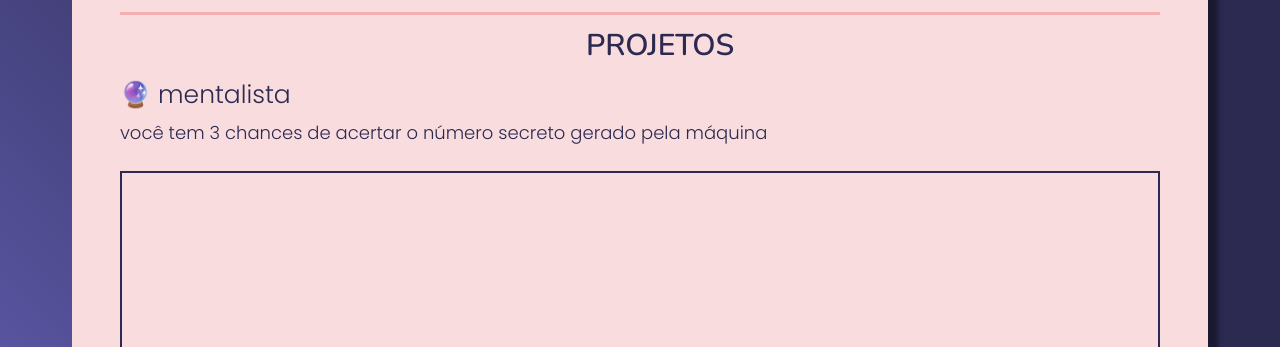
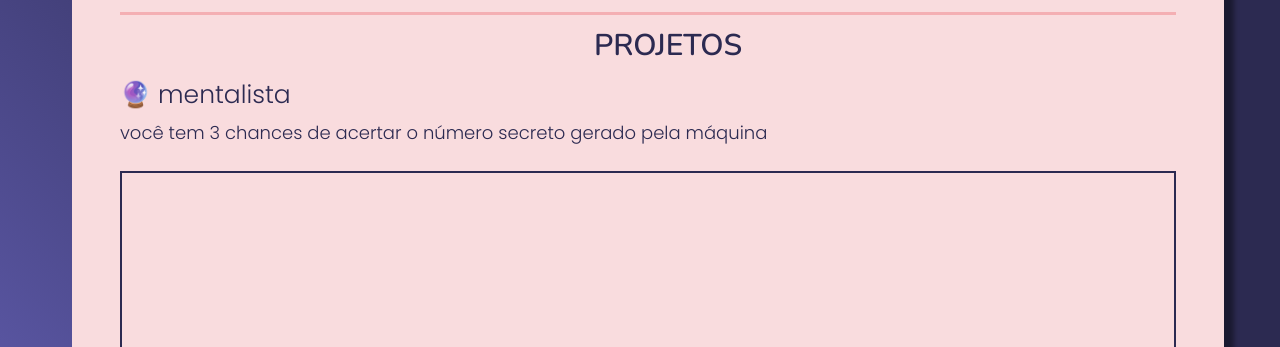
Before and after one commit to joycelfcruz/joy-cruz.github.io, a plain HTML site: page index.html in a window 1280 px wide. Shown: the part 337-684 px from the top of the page. Drawn offline with nearby package versions, Linux system fonts and the light colour scheme; a script that the page names is missing.

Commit message:
Update style.css
Atualizando o body para preencher 100% da tela.

```diff
--- a/style.css
+++ b/style.css
@@ -2,8 +2,9 @@
 
 body {
   background: linear-gradient(224.46deg, #2C2A51 45.58%, #605CAE 91.37%);
-  background-repeat: no-repeat;
-  background-size: cover;
+  width: 100%;
+  height: 100%;
+  overflow-x: hidden;
 }
 
 .container {
```
